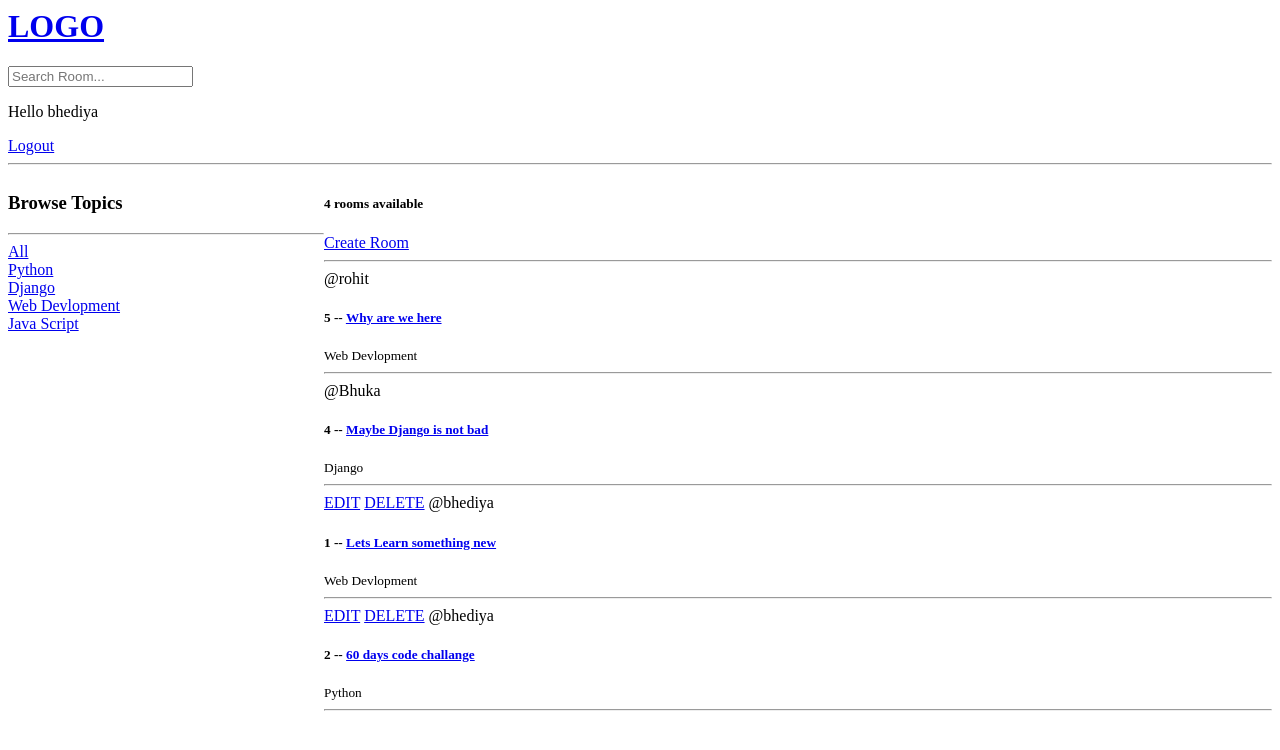
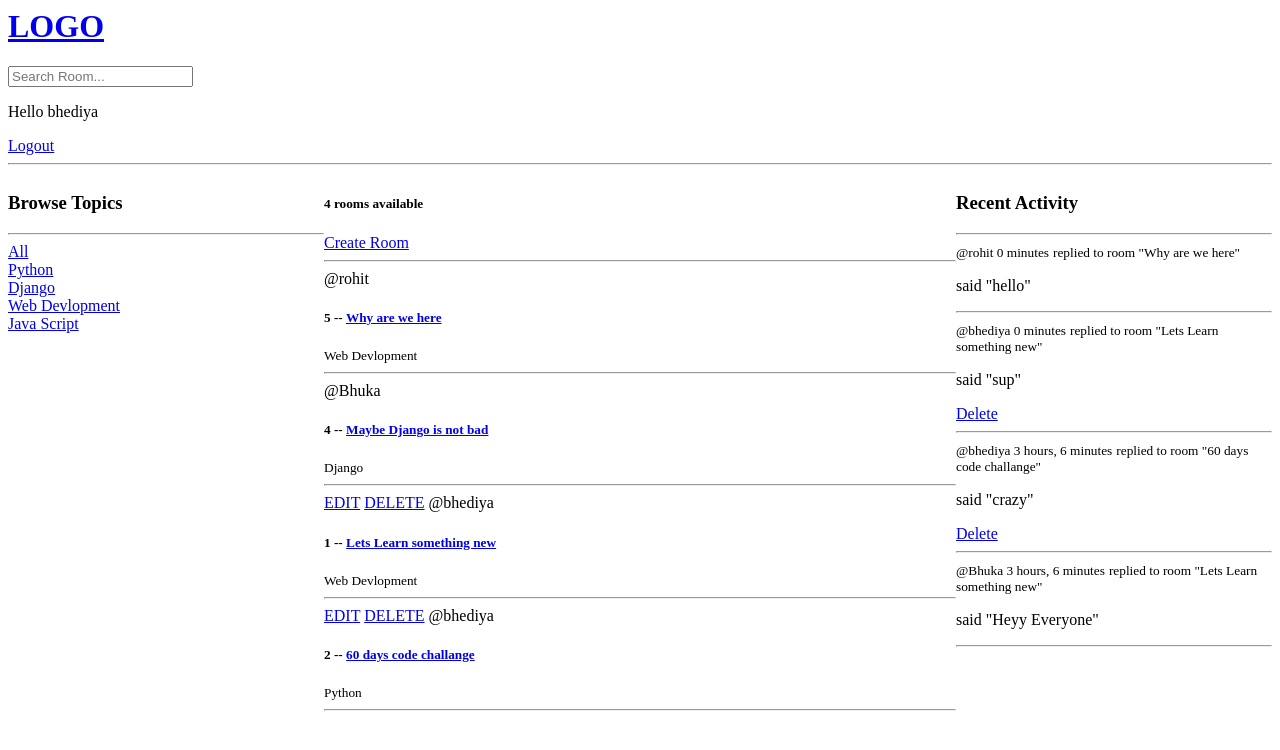
Before and after one commit to VaibhavSiroha/studybud, a Django app: page / in a window 1280 px wide. Shown: the top 750 px of the page. Run offline with Django 5.2, Linux system fonts and the light colour scheme; a user stored in the database is signed in; data comes from the database, SQL or seed files in the repository.

Commit message:
added recent activity section to home page and updated message ordering

```diff
--- a/base/models.py
+++ b/base/models.py
@@ -25,5 +25,9 @@ class Message(models.Model):
     body=models.TextField()
     updated=models.DateTimeField(auto_now=True)
     created=models.DateTimeField(auto_now_add=True)
+
+    class Meta:
+        ordering=['-updated','-created']
+
     def __str__(self):
         return self.body[0:50]
--- a/base/templates/base/home.html
+++ b/base/templates/base/home.html
@@ -4,7 +4,7 @@
 <style>
     .home-container{
         display: grid;
-        grid-template-columns: 1fr 3fr;
+        grid-template-columns: 1fr 2fr 1fr;
     }
 </style>
 
@@ -46,6 +46,22 @@
         </div>
     </div>
 
+    <div >
+        <h3>Recent Activity</h3>
+        <hr>
+        {% for message in room_messages %}
+        <div>
+            <small>@{{message.user}} {{message.created|timesince}}</small>
+            <small>replied to room "{{message.room}}"</small>
+            <p>said "{{message}}"</p>
+            {% if request.user == message.user %}
+            <a href="{% url 'delete-message' message.id %}">Delete</a>
+            {% endif %}
+            <hr>
+        </div>
+        {% endfor %}
+    </div>
+
 </div>
 
 {% endblock content %}
--- a/base/views.py
+++ b/base/views.py
@@ -69,7 +69,9 @@ def home(request):
 
     room_count=rooms.count()
     topics=Topic.objects.all()
-    context={'rooms':rooms,'topics':topics,'room_count':room_count}
+
+    room_messages=Message.objects.all()
+    context={'rooms':rooms,'topics':topics,'room_count':room_count,'room_messages':room_messages}
     return render(request,'base/home.html',context)
 
 def room(request, pk):
```
